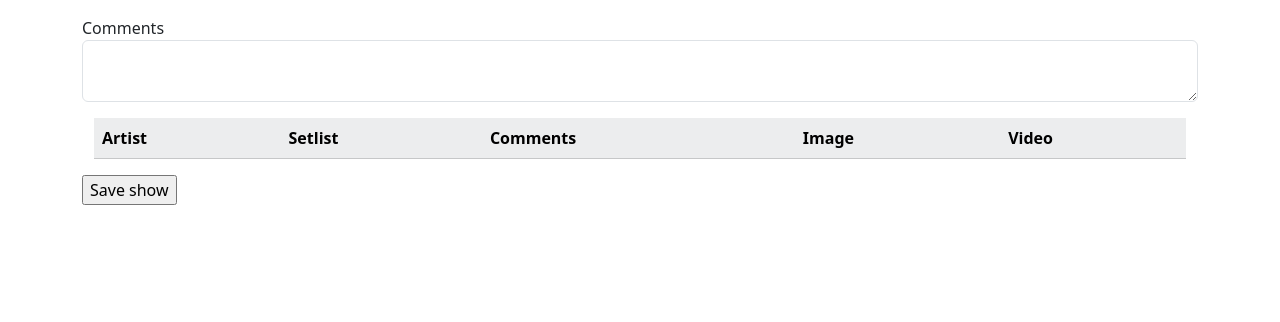
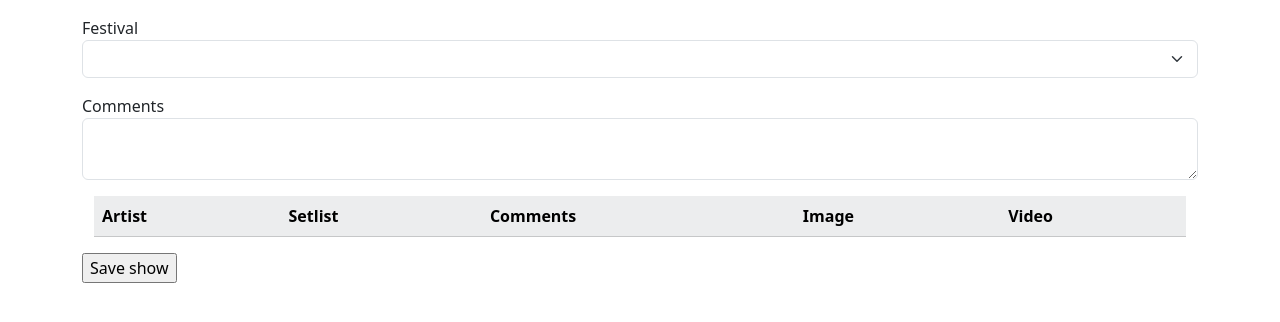
Before and after one commit to MathieuGood/concerts_db, a Flask app: page /show/ in a window 1280 px wide. Shown: the part 431-753 px from the top of the page. Run offline with Flask 3, Linux system fonts and the light colour scheme; lists and menus that the app fills with data are empty; parts of the project's set-up code (start-up, migrations or seed data) failed here and were passed over.

Commit message:
Added ConcertForm class to handle show concerts. Added festival field in edit_show.html form.

```diff
--- a/src/app/forms/ShowForm.py
+++ b/src/app/forms/ShowForm.py
@@ -14,15 +14,15 @@ from wtforms.validators import DataRequired
 
 class ShowForm(FlaskForm):
 
-    def __init__(self, venues: list[str]) -> None:
+    def __init__(self, venues: list[str], festivals: list[str]) -> None:
         super().__init__()
         self.venue.choices = venues
+        self.festival.choices = festivals
 
     name = StringField("Name", description="Name of the show")
     event_date = DateField(
         "Date", description="Date the event took place", validators=[DataRequired()]
     )
-
     venue = SelectField(
         "Venue",
         description="Venue where the show took place",
@@ -33,9 +33,10 @@ class ShowForm(FlaskForm):
             )
         ],
     )
-
+    festival = SelectField(
+        "Festival", description="Festival where the show took place", choices=[]
+    )
     comments = TextAreaField("Comments", description="Comments related to the show")
-
     submit = SubmitField(
         "Save show", description="Saves all the show details to the database"
     )
--- a/src/app/routes/show_routes.py
+++ b/src/app/routes/show_routes.py
@@ -3,6 +3,7 @@ from entities.Show import Show
 from repositories.ShowRepository import ShowRepository
 from repositories.VenueRepository import VenueRepository
 from repositories.ConcertRepository import ConcertRepository
+from repositories.FestivalRepository import FestivalRepository
 from app.forms.ShowForm import ShowForm
 
 
@@ -11,6 +12,7 @@ def register_routes(app, db):
     show_repository = ShowRepository(db.session)
     concert_repository = ConcertRepository(db.session)
     venue_repository = VenueRepository(db.session)
+    festival_repository = FestivalRepository(db.session)
 
     @app.route("/")
     def all_shows():
@@ -20,11 +22,13 @@ def register_routes(app, db):
     @app.route("/show/")
     def new_show():
         concerts = concert_repository.get_all()
-        venues = [
+        venue_choices = [
             f"{venue.name}, {venue.address.city}, {venue.address.country}"
             for venue in venue_repository.get_all()
         ]
-        show_form = ShowForm(venues=venues)
+        festival_choices = [festival.name for festival in festival_repository.get_all()]
+
+        show_form = ShowForm(venues=venue_choices, festivals=festival_choices)
         new_show = Show()
         return render_template(
             "edit_show.html",
@@ -37,12 +41,13 @@ def register_routes(app, db):
     def edit_show(show_id):
         concerts = concert_repository.get_all()
         show = show_repository.get_by_id(show_id)
-        venues = [
+        venue_choices = [
             f"{venue.name}, {venue.address.city}, {venue.address.country}"
             for venue in venue_repository.get_all()
         ]
+        festival_choices = [festival.name for festival in festival_repository.get_all()]
 
-        show_form = ShowForm(venues=venues)
+        show_form = ShowForm(venues=venue_choices, festivals=festival_choices)
 
         # Populating the form with the show data
         show_form.name.data = show.name
--- a/src/app/templates/edit_show.html
+++ b/src/app/templates/edit_show.html
@@ -7,7 +7,6 @@
 {% block content %}
 <h2 class="pt-2">Edit show</h1>
 
-  <form action="" method="POST" novalidate>
   <table class="table" hidden="">
     <tr>
       <td>Show ID</td>
@@ -36,6 +35,10 @@
     <tr></tr>
   </table>
 
+
+
+  <form action="" method="POST" novalidate>
+
     {{ show_form.hidden_tag() }}
     <p>
       {{ show_form.name.label }}<br />
@@ -49,6 +52,9 @@
       {{ show_form.venue.label }}<br />
       {{ show_form.venue(class="form-select") }}
     </p>
+    <p>
+      {{ show_form.festival.label }}<br />
+      {{ show_form.festival(class="form-select") }}
     <p>
       {{ show_form.comments.label }}<br />
       {{ show_form.comments(class="form-control") }}
--- a/src/main.py
+++ b/src/main.py
@@ -1,7 +1,7 @@
 from flask import Flask
 from flask_sqlalchemy import SQLAlchemy
 from flask_migrate import Migrate
-from mockup_data.concerts_mock_data import venues, nofx_show, nfg_show
+from mockup_data.concerts_mock_data import venues, nofx_show, nfg_show, festivals
 from config import Config
 from entities.Base import Base
 from entities.Person import Person
@@ -63,8 +63,10 @@ def main():
         venue_repository = VenueRepository(session)
         show_repository = ShowRepository(session)
         person_repository = PersonRepository(session)
+        festival_repository = FestivalRepository(session)
 
         venue_repository.add_multiple(venues)
+        festival_repository.add_multiple(festivals)
         show_repository.add(nofx_show)
         show_repository.add(nfg_show)
         session.commit()
--- a/src/mockup_data/concerts_mock_data.py
+++ b/src/mockup_data/concerts_mock_data.py
@@ -51,8 +51,40 @@ venues = [
     la_cigale,
     bataclan,
     zenith,
-    achenheim
+    achenheim,
 ]
+
+festivals = [
+    Festival(
+        name="Punk Rock Bowling",
+        year="2019",
+        country="USA",
+        start_date=datetime(year=2019, month=5, day=24),
+        end_date=datetime(year=2019, month=5, day=27),
+    ),
+    Festival(
+        name="Hellfest",
+        year="2019",
+        country="France",
+        start_date=datetime(year=2019, month=6, day=21),
+        end_date=datetime(year=2019, month=6, day=23),
+    ),
+    Festival(
+        name="Download",
+        year="2008",
+        country="England",
+        start_date=datetime(year=2008, month=6, day=13),
+        end_date=datetime(year=2008, month=6, day=15),
+    ),
+    Festival(
+        name="Rock en Seine",
+        year="2022",
+        country="France",
+        start_date=datetime(year=2022, month=8, day=26),
+        end_date=datetime(year=2022, month=8, day=28),
+    ),
+]
+
 
 nofx_show_artists = [
     Artist(name="Circle Jerks", country="USA"),
```
Also changed, not shown: src/app/forms/ConcertForm.py (added, +30 -0 lines), src/app/forms/ConcertsForm.py (deleted, +0 -15 lines). Lines whose indentation alone changed are shown as unchanged.
